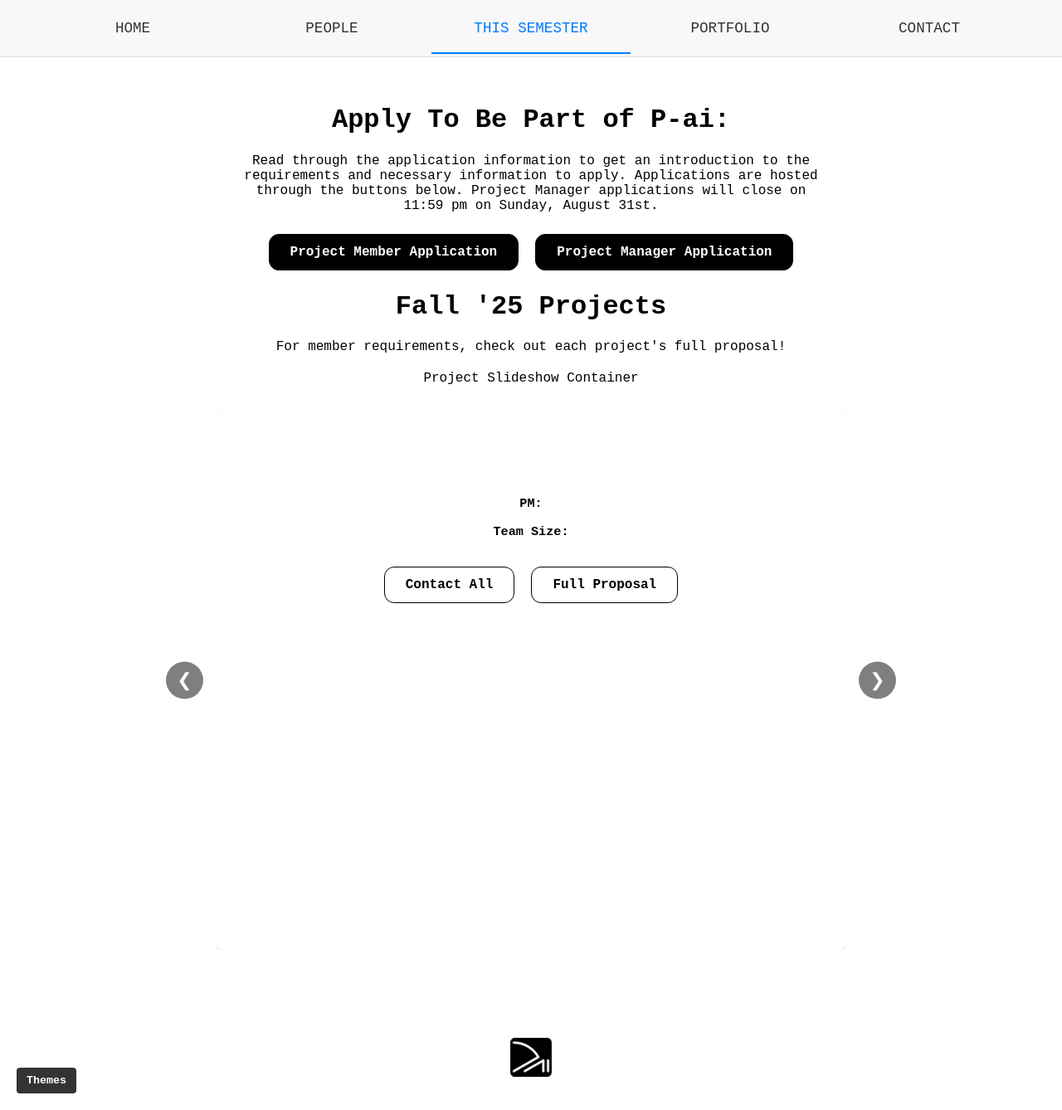
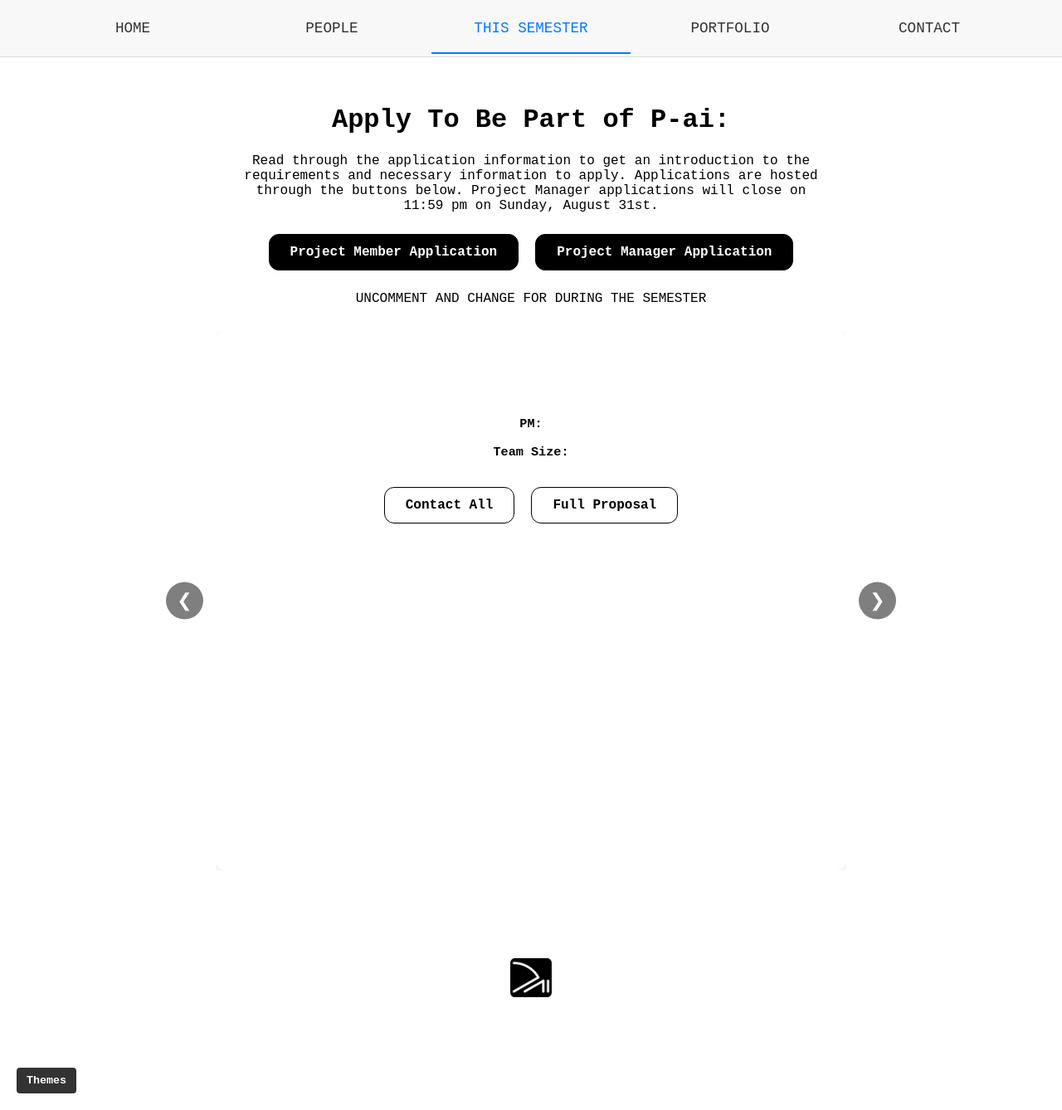
Before and after one commit to asyalyu/pai, a Jekyll site: the page built from semester.html, in a window 1280 px wide and 1338 px high. Shown: the whole window at 83% size. Built offline with Jekyll 4.4.1, drawn with Linux system fonts in a browser that asks for light colours.

Commit message:
container

```diff
--- a/semester.html
+++ b/semester.html
@@ -12,14 +12,14 @@
             <a href="https://docs.google.com/forms/d/e/1FAIpQLSfopjAeqj-eckYssiUQZB-JtHaB3xAxeAQoGoG8ckaWrYr4KQ/viewform" class="button1" target="_blank">Project Manager Application</a>
         </div>
 
-         <!-- UNCOMMENT AND CHANGE FOR DURING THE SEMESTER-->
-        <h1>Fall '25 Projects</h1>
-        <p class="text">For member requirements, check out each project's full proposal!</p>
+        UNCOMMENT AND CHANGE FOR DURING THE SEMESTER
+        <!-- <h1>Fall '25 Projects</h1>
+        <p class="text">For member requirements, check out each project's full proposal!</p> -->
 
         <!--UNCOMMENT BELOW FOR NEXT SEMESTERS PROJECTS
         STORE INFO OF ALL PROJECTS IN JSON
         CREATE JSON FROM A GOOGLE SHEET OF RESPONSES -->
-     Project Slideshow Container
+     <!-- Project Slideshow Container -->
  <div class="project-slideshow">
     <button class="slideshow-arrow prev-arrow">❮</button>
 
```
